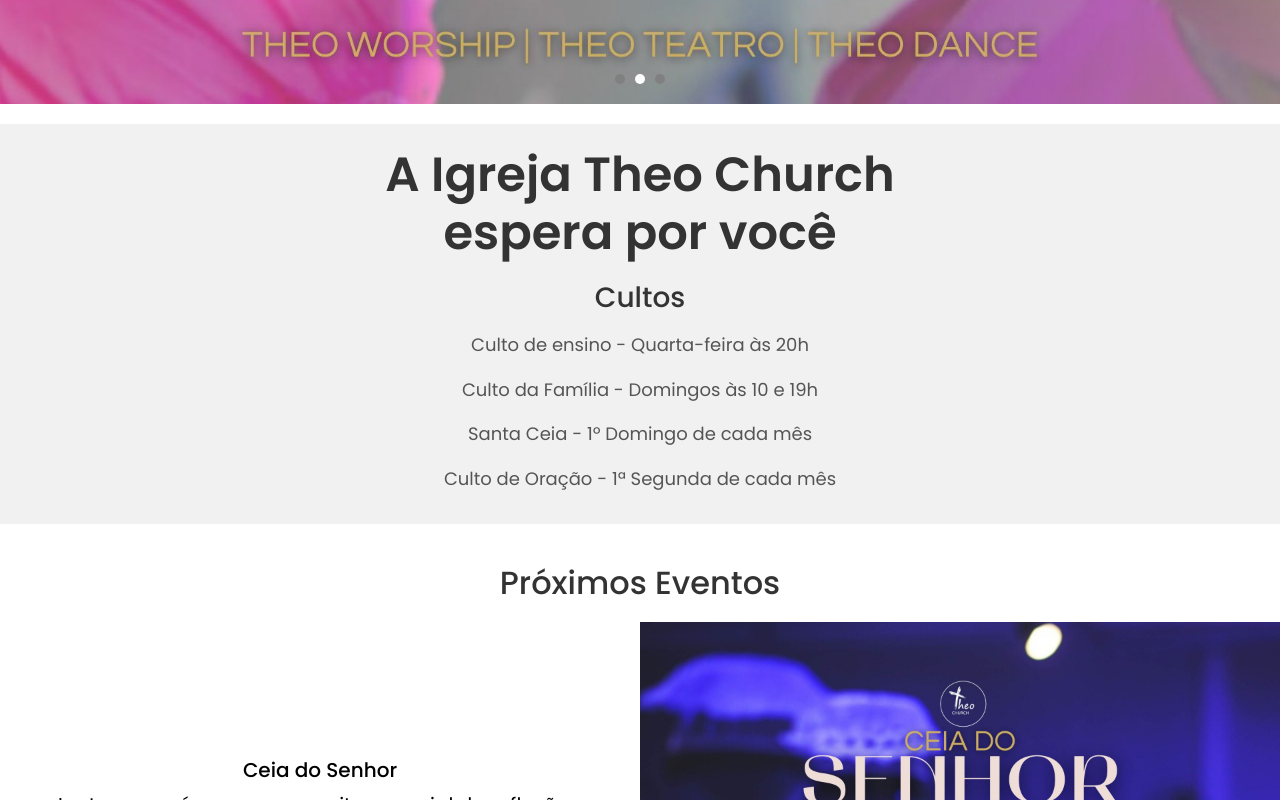
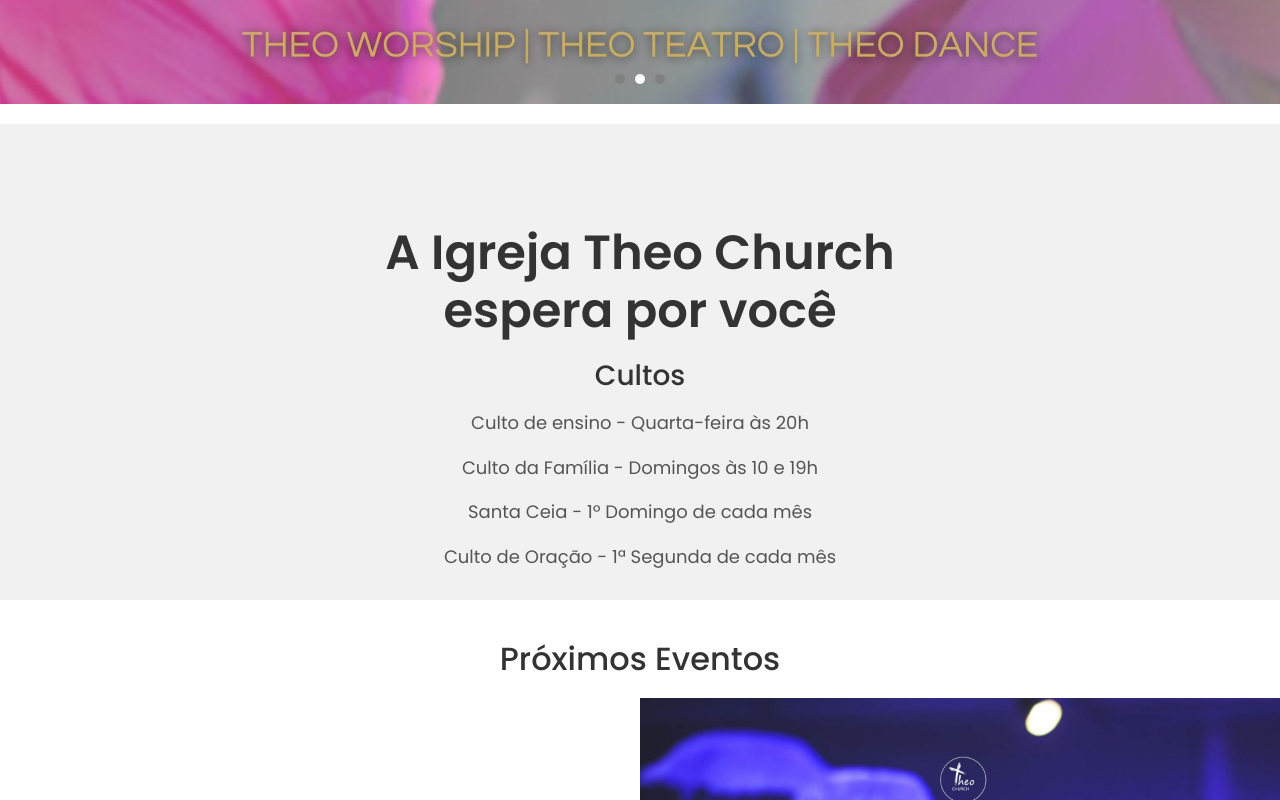
Before and after one commit to ronaldohauser/theochurch, a React (Create React App) app: page / in a window 1280 px wide. Shown: the part 696-1496 px from the top of the page. Built offline with nearby package versions, Linux system fonts and the light colour scheme.

Commit message:
Atualização do projeto com melhorias no footer e páginas

```diff
--- a/src/components/Home.js
+++ b/src/components/Home.js
@@ -108,7 +108,7 @@
 
 const WelcomeAndScheduleContainer = styled.div`
   text-align: center;
-  padding: 20px 10%;
+  padding: 100px 10% 20px;
   color: black;
   min-height: 50vh;
   display: flex;
@@ -116,6 +116,8 @@
   justify-content: center;
   background-color: #f1f1f1;
   margin: 20px 0;
+  position: relative;  // Garantindo o controle de posicionamento
+  z-index: 1;  // Garante que o conteúdo fique acima do header
 `;
 
 const Home = () => {
```
